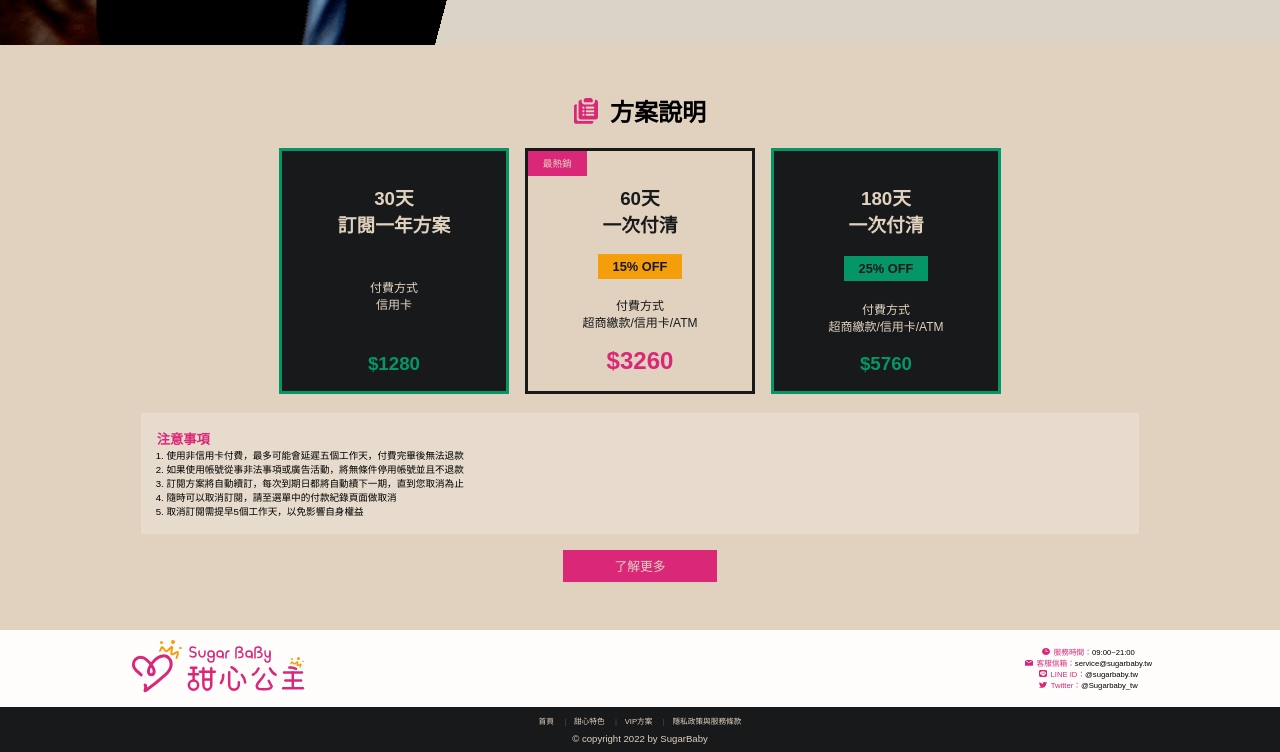
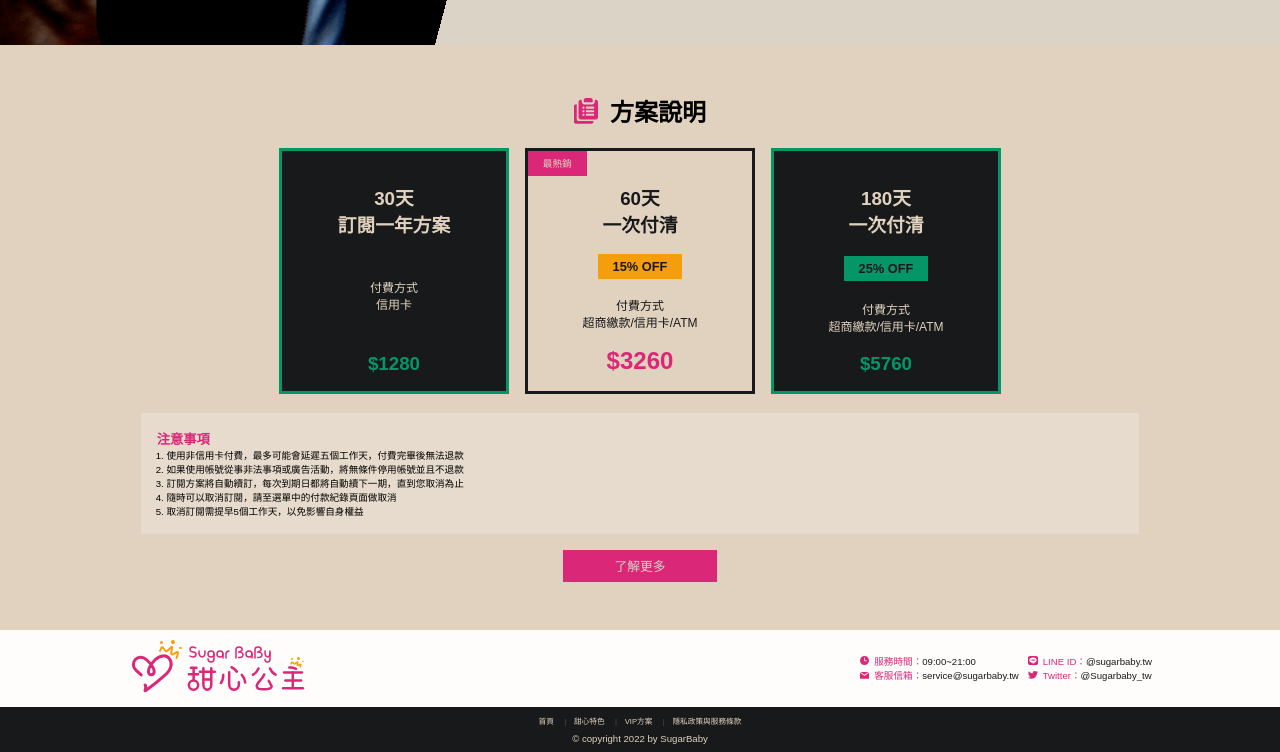
Before and after one commit to Hong-liyen/sweet, a plain HTML site: page index.html in a window 1280 px wide. Shown: the part 1172-1924 px from the top of the page. Drawn offline with Linux system fonts and the light colour scheme.

Commit message:
Update index.html

```diff
--- a/index.html
+++ b/index.html
@@ -135,14 +135,14 @@
         <div class="footerTop">
             <div class="container">
                 <div class="logo"><img src="image/logo.svg" alt=""></div>
-                <div class="info">
-                    <div class="info_l">
-                        <p><img src="image/time.svg" alt="" class="svg"><span>服務時間：</span>09:00~21:00</p>
-                        <p><img src="image/email.svg" alt="" class="svg"><span>客服信箱：</span>service@sugarbaby.tw</p>
+                <div class="info_box">
+                    <div class="info">
+                        <div><img src="image/time.svg" alt="" class="svg"><span>服務時間：</span>09:00~21:00</div>
+                        <div><img src="image/email.svg" alt="" class="svg"><span>客服信箱：</span>service@sugarbaby.tw</div>
                     </div>
-                    <div class="info_r">
-                        <p><img src="image/line.svg" alt="" class="svg"><span>LINE ID：</span>@sugarbaby.tw</p>
-                        <p><img src="image/twitter.svg" alt="" class="svg"><span>Twitter：</span>@Sugarbaby_tw</p>
+                    <div class="info">
+                        <div><img src="image/line.svg" alt="" class="svg"><span>LINE ID：</span>@sugarbaby.tw</div>
+                        <div><img src="image/twitter.svg" alt="" class="svg"><span>Twitter：</span>@Sugarbaby_tw</div>
                     </div>
                 </div>
             </div>
```
